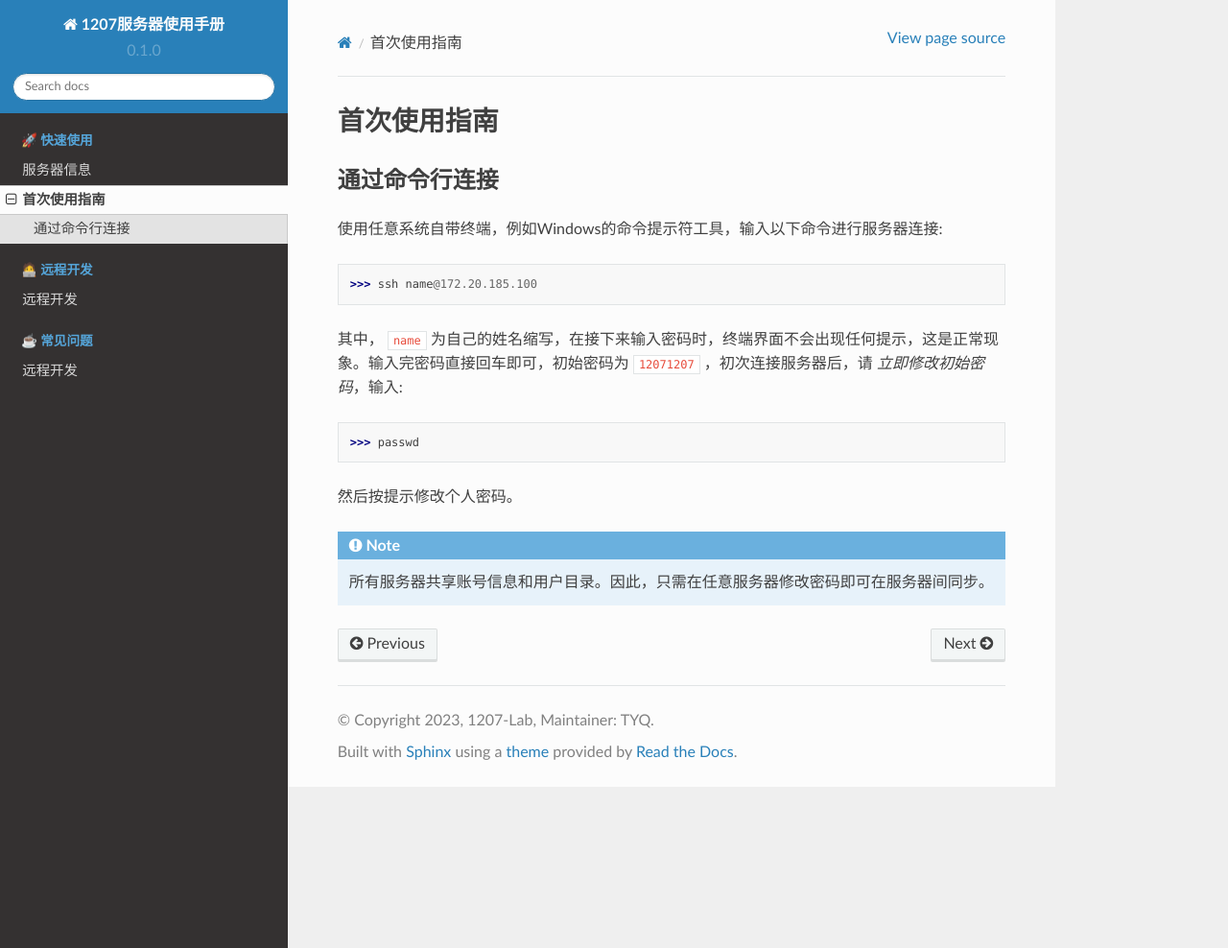
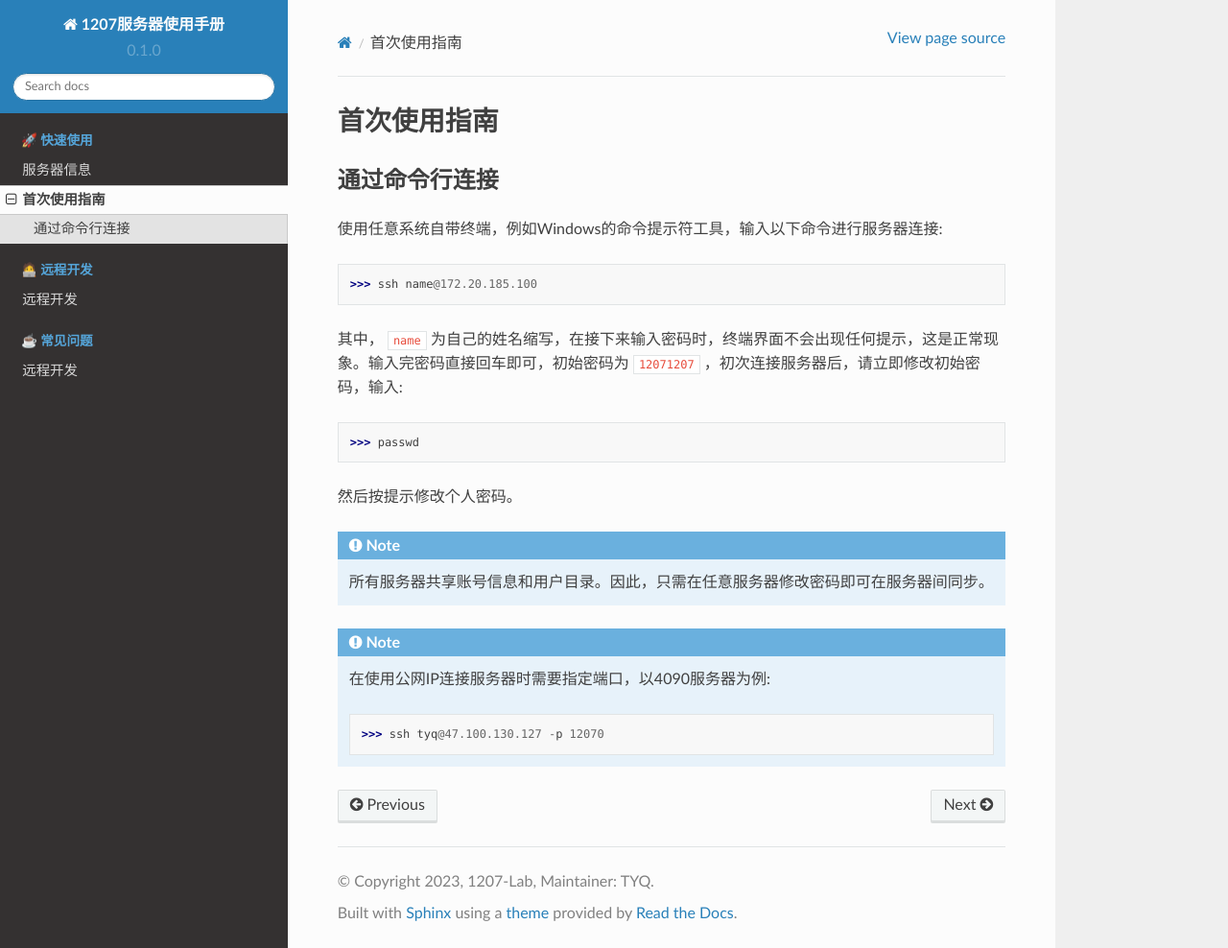
Before and after one commit to TangYuanqing/1207-server-docs, a Sphinx documentation site: the page built from docs/source/tutorial.rst, in a window 1280 px wide and 988 px high. Shown: the whole window at 96% size. Built offline with Sphinx 7.4.7 and the Read the Docs theme 2.0.0, drawn with Linux system fonts in a browser that asks for light colours.

Commit message:
Please enter the commit message for your changes. Lines starting with '#' will be ignored, and an empty message aborts the commit.
On branch main
Your branch is up to date with 'origin/main'.

Changes to be committed:
	modified:   docs/source/tutorial.rst

```diff
--- a/docs/source/tutorial.rst
+++ b/docs/source/tutorial.rst
@@ -7,11 +7,17 @@
 
     >>> ssh name@172.20.185.100
 
-其中， ``name`` 为自己的姓名缩写，在接下来输入密码时，终端界面不会出现任何提示，这是正常现象。输入完密码直接回车即可，初始密码为 ``12071207`` ，初次连接服务器后，请 `立即修改初始密码`，输入::
+其中， ``name`` 为自己的姓名缩写，在接下来输入密码时，终端界面不会出现任何提示，这是正常现象。输入完密码直接回车即可，初始密码为 ``12071207`` ，初次连接服务器后，请立即修改初始密码，输入::
 
     >>> passwd
 
 然后按提示修改个人密码。
 
 .. note::
+
     所有服务器共享账号信息和用户目录。因此，只需在任意服务器修改密码即可在服务器间同步。
+
+.. note::
+    在使用公网IP连接服务器时需要指定端口，以4090服务器为例::
+
+        >>> ssh tyq@47.100.130.127 -p 12070
```
